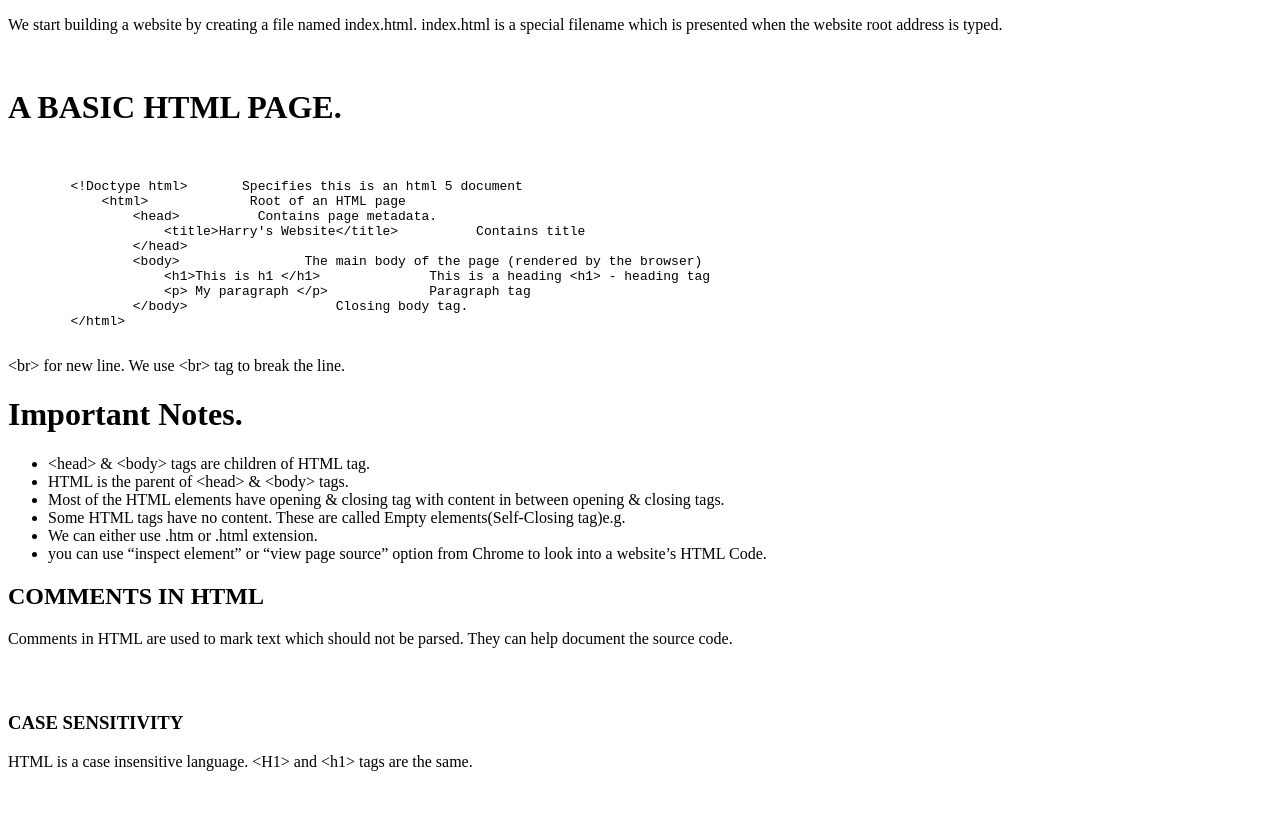
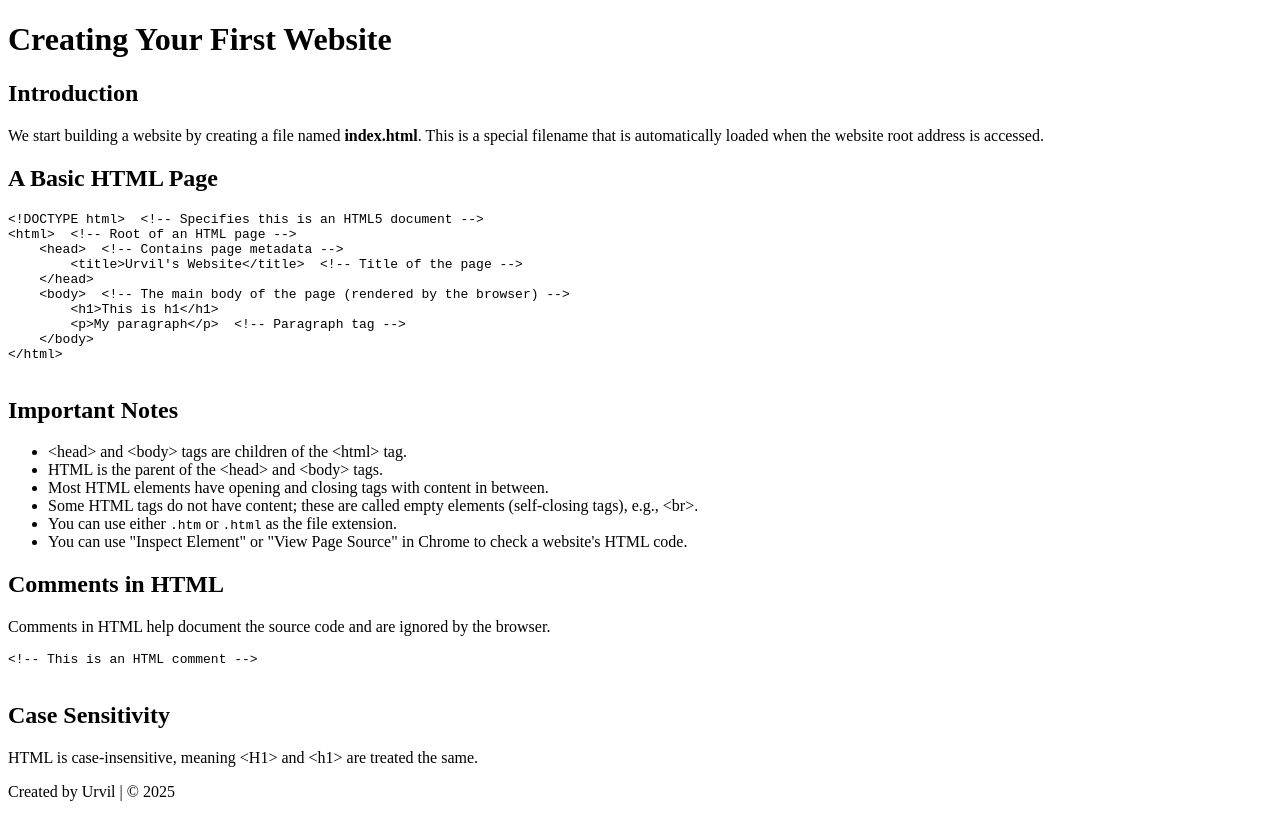
Before and after one commit to uvpatel/Learnings, a plain HTML site: page Chapter - 1(1st Web)/index.html in a window 1280 px wide. Drawn offline with Linux system fonts and the light colour scheme.

Commit message:
add Symmentic tags for seo and make it good . remove all issues and bug fixing

```diff
--- a/Chapter - 1(1st Web)/index.html
+++ b/Chapter - 1(1st Web)/index.html
@@ -3,59 +3,72 @@
 <head>
     <meta charset="UTF-8">
     <meta name="viewport" content="width=device-width, initial-scale=1.0">
-    <title>Creating First Webiste.</title>
+    <title>Creating First Website</title>
 </head>
 <body>
-    <p>We start building a website by creating a file named index.html. index.html is a special
-        filename which is presented when the website root address is typed.
-        </p><br>
 
-        <h1>A BASIC HTML PAGE.</h1>
-<br>
+    <header>
+        <h1>Creating Your First Website</h1>
+    </header>
+
+    <main>
+        <section>
+            <h2>Introduction</h2>
+            <p>
+                We start building a website by creating a file named <strong>index.html</strong>.
+                This is a special filename that is automatically loaded when the website root address is accessed.
+            </p>
+        </section>
+
+        <section>
+            <h2>A Basic HTML Page</h2>
             <pre>
-        &lt;!Doctype html&gt;       Specifies this is an html 5 document
-            &lt;html&gt;             Root of an HTML page
-                &lt;head&gt;          Contains page metadata.
-                    &lt;title>Harry's Website&lt;/title&gt;          Contains title
+&lt;!DOCTYPE html&gt;  &lt;!-- Specifies this is an HTML5 document --&gt;
+&lt;html&gt;  &lt;!-- Root of an HTML page --&gt;
+    &lt;head&gt;  &lt;!-- Contains page metadata --&gt;
+        &lt;title&gt;Urvil's Website&lt;/title&gt;  &lt;!-- Title of the page --&gt;
     &lt;/head&gt;
-                &lt;body&gt;                The main body of the page (rendered by the browser)
-                    &lt;h1&gtThis is h1 &lt;/h1&gt;              This is a heading &lt;h1&gt; - heading tag
-                    &lt;p&gt; My paragraph &lt;/p&gt;             Paragraph tag
-                &lt;/body&gt;                   Closing body tag.
+    &lt;body&gt;  &lt;!-- The main body of the page (rendered by the browser) --&gt;
+        &lt;h1&gt;This is h1&lt;/h1&gt;
+        &lt;p&gt;My paragraph&lt;/p&gt;  &lt;!-- Paragraph tag --&gt;
+    &lt;/body&gt;
 &lt;/html&gt;
             </pre>
-    &lt;br&gt;     for new line. We use &lt;br&gt; tag to break the line.
-    <h1>Important Notes.</h1>
+        </section>
+
+        <section>
+            <h2>Important Notes</h2>
             <ul>
-        <li> &lt;head&gt; & &lt;body&gt; tags are children of HTML tag.</li>
-        <li>HTML is the parent of &lt;head&gt; & &lt;body&gt; tags.</li>
-        <li>Most of the HTML elements have opening & closing tag with content in between
-            opening & closing tags.</li>
-        <li>Some HTML tags have no content. These are called Empty elements(Self-Closing tag)e.g. <br></li>
-        <li> We can either use .htm or .html extension.</li>
-        <li>you can use “inspect element” or “view page source” option from Chrome to
-            look into a website’s HTML Code.</li>
+                <li>&lt;head&gt; and &lt;body&gt; tags are children of the &lt;html&gt; tag.</li>
+                <li>HTML is the parent of the &lt;head&gt; and &lt;body&gt; tags.</li>
+                <li>Most HTML elements have opening and closing tags with content in between.</li>
+                <li>Some HTML tags do not have content; these are called empty elements (self-closing tags), e.g., &lt;br&gt;.</li>
+                <li>You can use either <code>.htm</code> or <code>.html</code> as the file extension.</li>
+                <li>You can use "Inspect Element" or "View Page Source" in Chrome to check a website's HTML code.</li>
             </ul>
+        </section>
 
-    <h2>
-        COMMENTS IN HTML
-    </h2>
+        <section>
+            <h2>Comments in HTML</h2>
             <p>
-        Comments in HTML are used to mark text which should not be parsed. They can help
-        document the source code.
+                Comments in HTML help document the source code and are ignored by the browser.
+            </p>
             <pre>
-            <!-- HTML COMMENT -->
+&lt;!-- This is an HTML comment --&gt;
             </pre>
+        </section>
+
+        <section>
+            <h2>Case Sensitivity</h2>
+            <p>
+                HTML is case-insensitive, meaning &lt;H1&gt; and &lt;h1&gt; are treated the same.
             </p>
-    <h3>CASE SENSITIVITY</h3>
-    <p>
-        HTML is a case insensitive language. &lt;H1&gt; and &lt;h1&gt; tags are the same.
-    </p>
+        </section>
+    </main>
 
-
-
-
-
+    <footer>
+        <p>Created by Urvil | &copy; 2025</p>
+    </footer>
 
 </body>
 </html>
```
Lines whose indentation alone changed are shown as unchanged.
